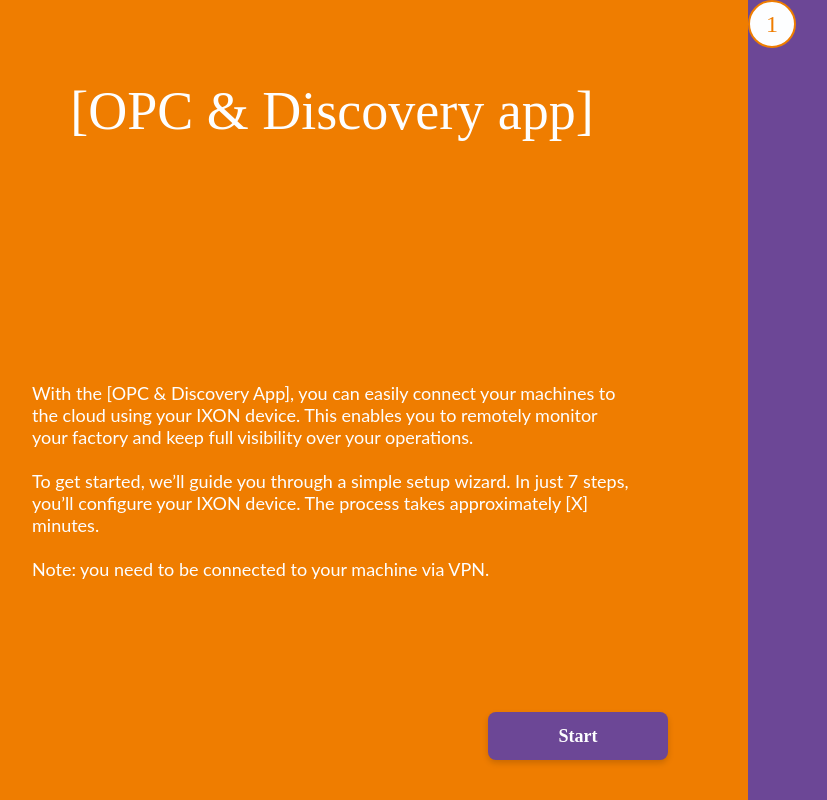
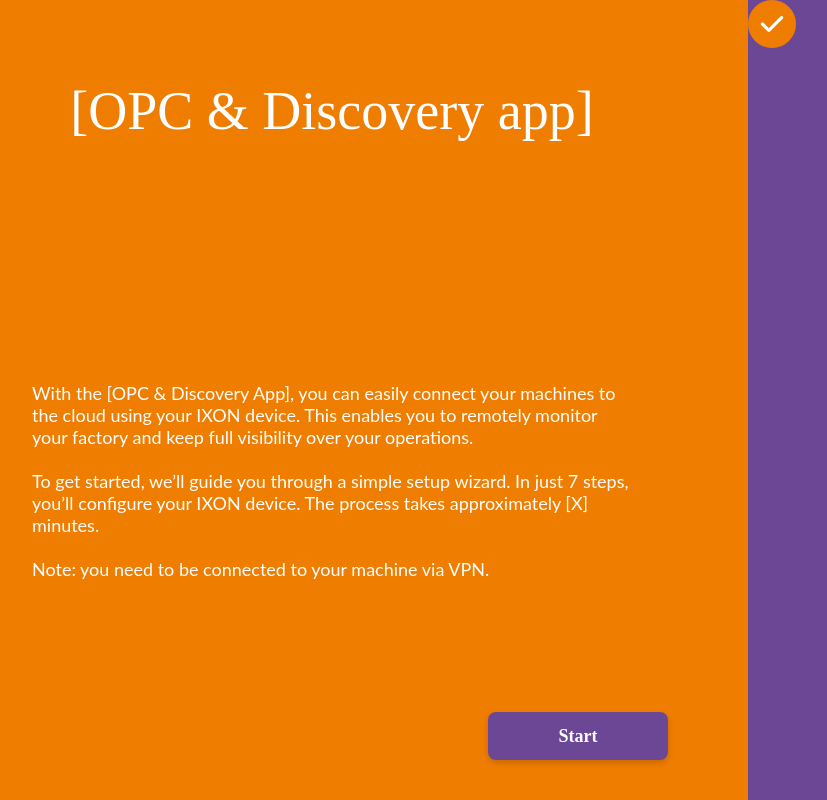
Before and after one commit to Rebel-it/rebel-ot-discover-edgeapp, a React (Vite) app in the folder src/Rebelit.OT.Discover.EdgeApp.WebApp/: page / in a window 1280 px wide. Shown: the whole page, without its empty margins (84-911 px from the left). Built offline with nearby package versions, Linux system fonts and the light colour scheme; a web font is replaced by a local one.

Commit message:
added support for multiple wizard icon statusses

```diff
--- a/src/Rebelit.OT.Discover.EdgeApp.WebApp/src/components/atoms/wizardStepIndicator/WizardStepIndicator.module.css
+++ b/src/Rebelit.OT.Discover.EdgeApp.WebApp/src/components/atoms/wizardStepIndicator/WizardStepIndicator.module.css
@@ -13,5 +13,15 @@
     font-family: ChunkFive;
     font-weight: 400;
     font-size: 2.4rem;
+
+    &&.done {
+      font-size: 0;
+    }
+  }
+
+  &&.active,
+  &&.done {
+    background-color: var(--orange-500);
+    color: var(--white);
   }
 }
--- a/src/Rebelit.OT.Discover.EdgeApp.WebApp/src/components/atoms/wizardStepIndicator/WizardStepIndicator.tsx
+++ b/src/Rebelit.OT.Discover.EdgeApp.WebApp/src/components/atoms/wizardStepIndicator/WizardStepIndicator.tsx
@@ -1,14 +1,20 @@
+import checkmark from '../../../assets/checkmark.svg';
 import styles from './WizardStepIndicator.module.css';
 
 type Props = {
   step: number;
+  status: "todo" | "active" | "done";
 }
 
-export default function WizardStepIndicator({ step }: Readonly<Props>) {
+export default function WizardStepIndicator({ step, status }: Readonly<Props>) {
+  const statusClass = styles[status] ?? '';
+  const indicatorStyle = `${styles.wizardStepIndicator} ${statusClass}`;
+  const contentStyle = `${styles.content} ${statusClass}`;
+
   return (
-    <div className={styles.wizardStepIndicator}>
-      <span className={styles.content}>
-        {step}
+    <div className={indicatorStyle}>
+      <span className={contentStyle}>
+        {status === "done" ? <img src={checkmark} alt="Completed" /> : step}
       </span>
     </div>
   );
--- a/src/Rebelit.OT.Discover.EdgeApp.WebApp/src/components/organisms/ProgressPanel/ProgressPanel.tsx
+++ b/src/Rebelit.OT.Discover.EdgeApp.WebApp/src/components/organisms/ProgressPanel/ProgressPanel.tsx
@@ -11,7 +11,7 @@
     <div className={styles.progressPanel}>
       <h2>{wizardStep.Title}</h2>
       <p>{wizardStep.Description}</p>
-      <WizardStepIndicator step={1} />
+      <WizardStepIndicator step={1} status="done"/>
     </div>
   );
 }
```
Also changed, not shown: src/Rebelit.OT.Discover.EdgeApp.WebApp/src/assets/checkmark.svg (added).
